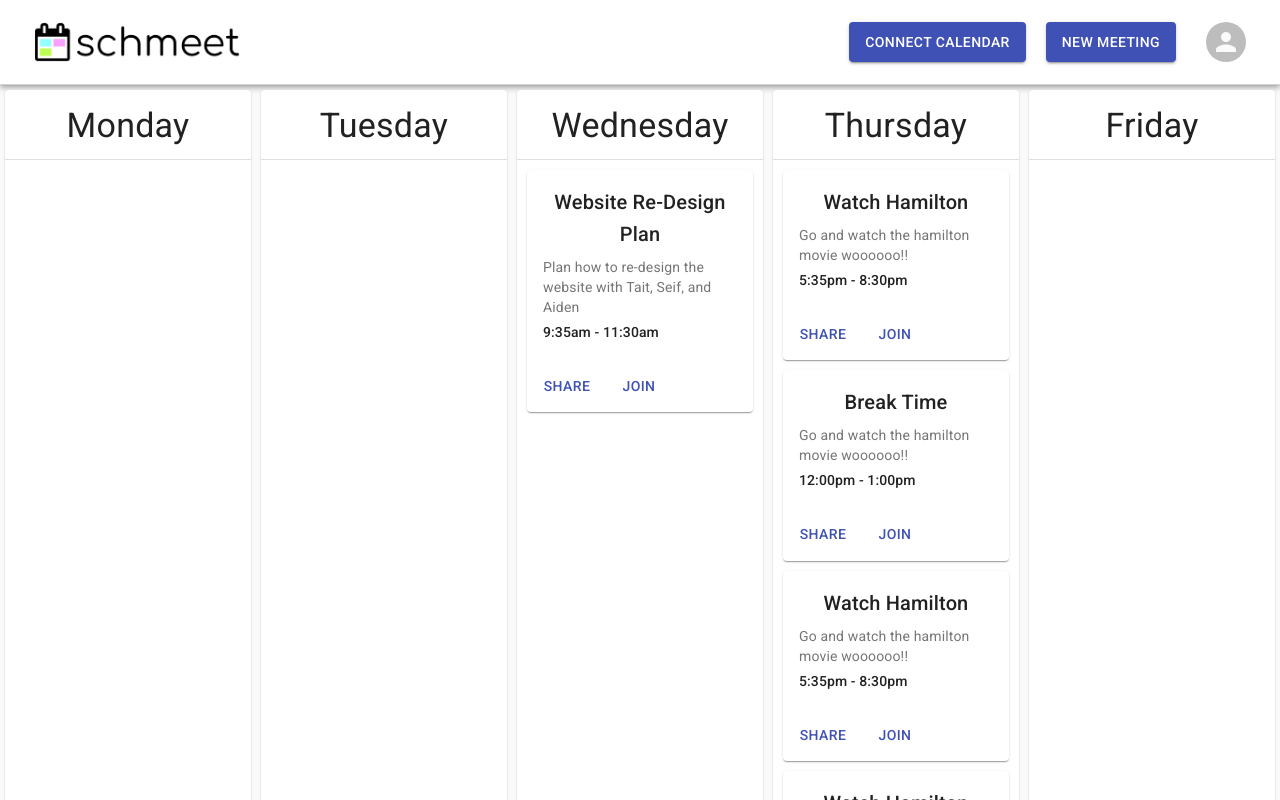
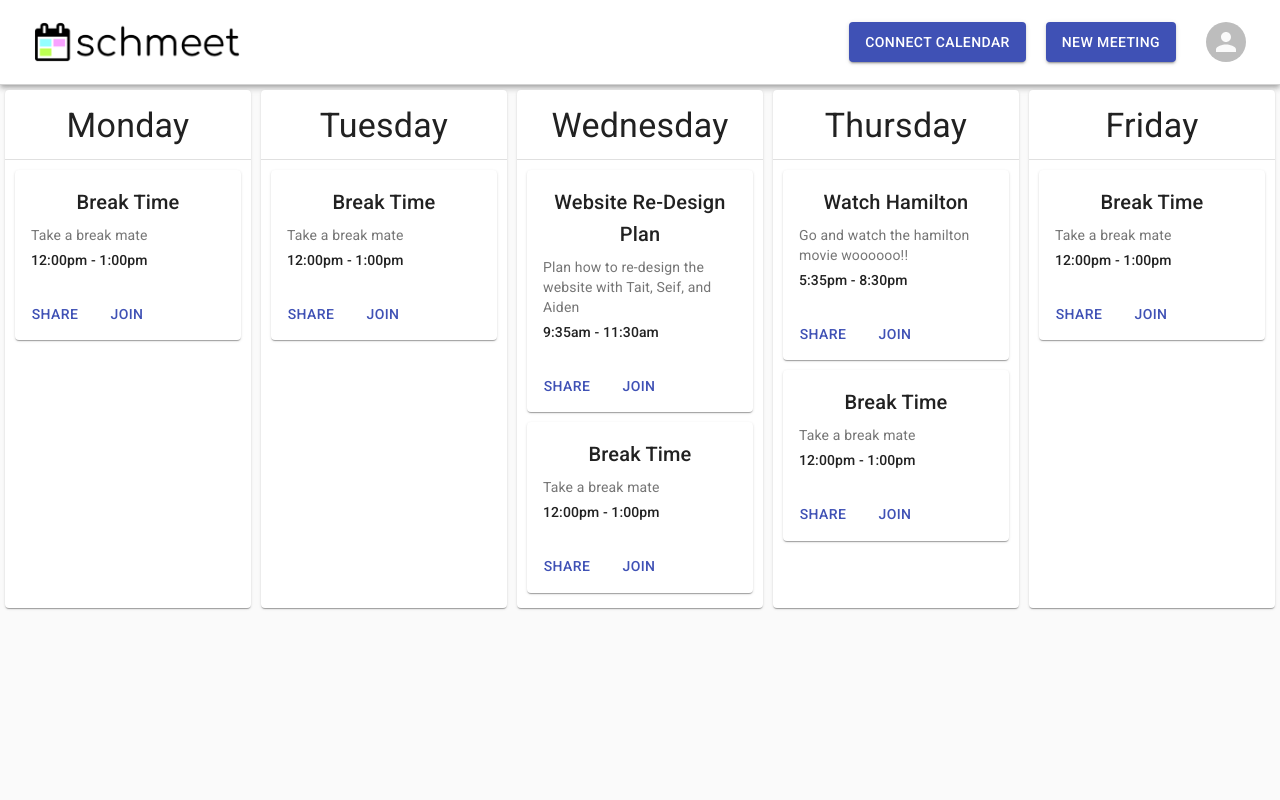
Before and after one commit to Alxjlv/schmeet-frontend, a React (Create React App) app in the folder schmeet-app/: page / in a window 1280 px wide. Shown: the top 800 px of the page. Built offline with nearby package versions, Linux system fonts and the light colour scheme.

Commit message:
Add some break times

```diff
--- a/schmeet-app/src/demo-data/appointments.js
+++ b/schmeet-app/src/demo-data/appointments.js
@@ -22,31 +22,51 @@ export const appointments = [
 	},
 	{
 		title: "Break Time",
+		startDate: new Date(2020, 7, 17, 12, 0),
+		endDate: new Date(2020, 7, 17, 13, 0),
+		id: 0,
+		location: "Room 1",
+		description: "Take a break mate",
+		link:
+			"https://zoom.us/j/91218086919?pwd=SGpjMFhGMGhIMTV4QzYxVy9aelZzZz09",
+	},
+	{
+		title: "Break Time",
+		startDate: new Date(2020, 7, 18, 12, 0),
+		endDate: new Date(2020, 7, 18, 13, 0),
+		id: 0,
+		location: "Room 1",
+		description: "Take a break mate",
+		link:
+			"https://zoom.us/j/91218086919?pwd=SGpjMFhGMGhIMTV4QzYxVy9aelZzZz09",
+	},
+	{
+		title: "Break Time",
+		startDate: new Date(2020, 7, 19, 12, 0),
+		endDate: new Date(2020, 7, 19, 13, 0),
+		id: 0,
+		location: "Room 1",
+		description: "Take a break mate",
+		link:
+			"https://zoom.us/j/91218086919?pwd=SGpjMFhGMGhIMTV4QzYxVy9aelZzZz09",
+	},
+	{
+		title: "Break Time",
 		startDate: new Date(2020, 7, 20, 12, 0),
 		endDate: new Date(2020, 7, 20, 13, 0),
 		id: 0,
 		location: "Room 1",
-		description: "Go and watch the hamilton movie woooooo!!",
+		description: "Take a break mate",
 		link:
 			"https://zoom.us/j/91218086919?pwd=SGpjMFhGMGhIMTV4QzYxVy9aelZzZz09",
 	},
 	{
-		title: "Watch Hamilton",
-		startDate: new Date(2020, 7, 20, 17, 35),
-		endDate: new Date(2020, 7, 20, 20, 30),
+		title: "Break Time",
+		startDate: new Date(2020, 7, 21, 12, 0),
+		endDate: new Date(2020, 7, 21, 13, 0),
 		id: 0,
 		location: "Room 1",
-		description: "Go and watch the hamilton movie woooooo!!",
-		link:
-			"https://zoom.us/j/91218086919?pwd=SGpjMFhGMGhIMTV4QzYxVy9aelZzZz09",
-	},
-	{
-		title: "Watch Hamilton",
-		startDate: new Date(2020, 7, 20, 17, 35),
-		endDate: new Date(2020, 7, 20, 20, 30),
-		id: 0,
-		location: "Room 1",
-		description: "Go and watch the hamilton movie woooooo!!",
+		description: "Take a break mate",
 		link:
 			"https://zoom.us/j/91218086919?pwd=SGpjMFhGMGhIMTV4QzYxVy9aelZzZz09",
 	},
```
